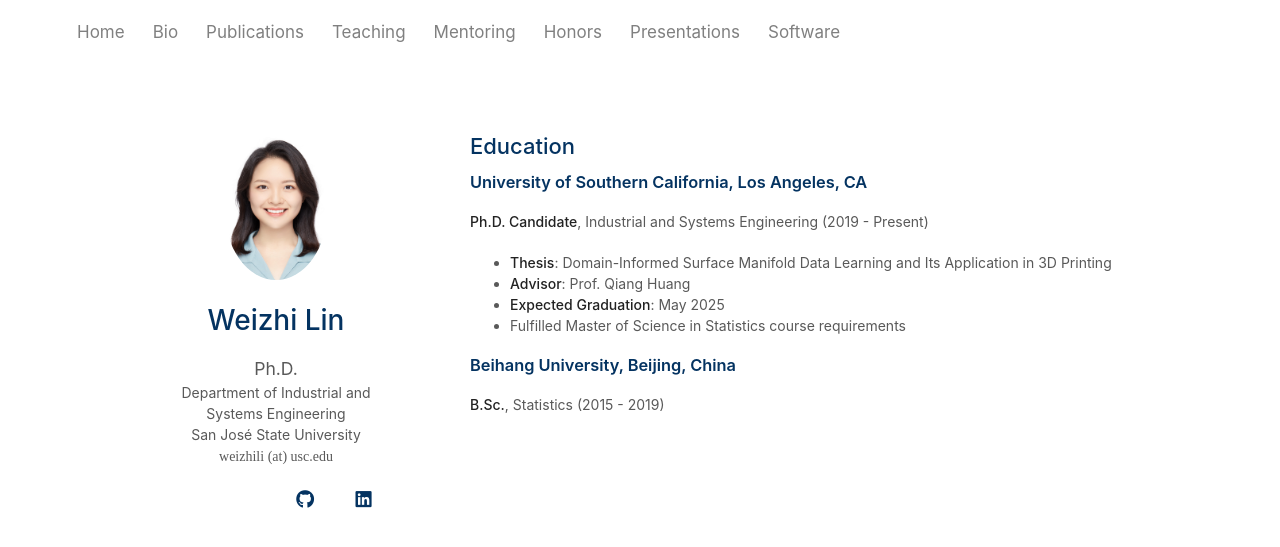
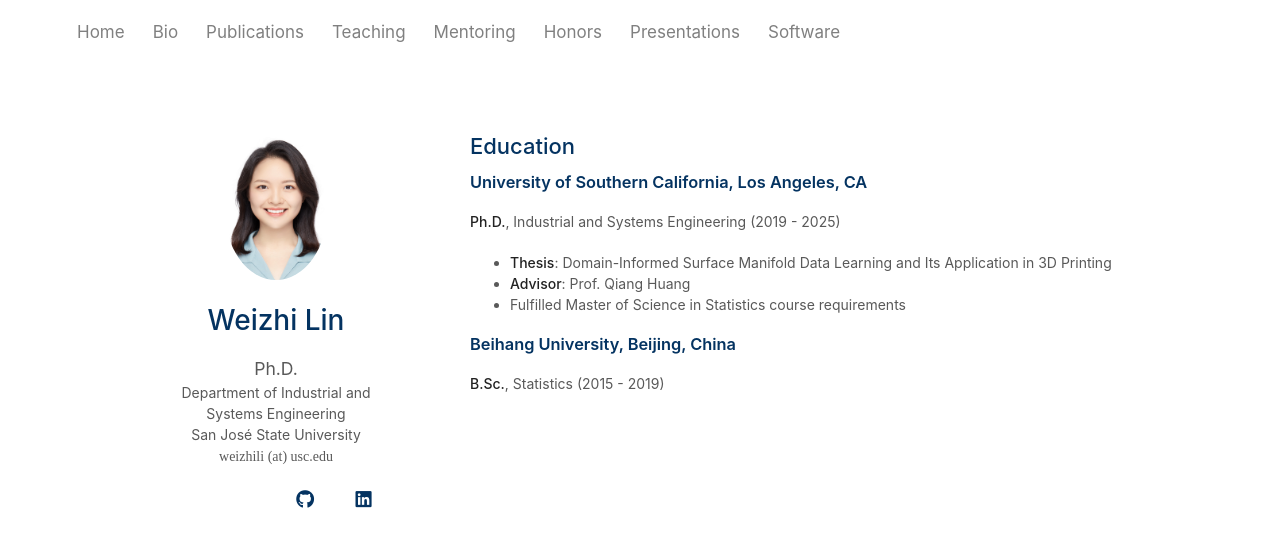
Before and after one commit to weizhi-lin/weizhi-lin.github.io, a Jekyll site: the page built from bio.md, in a window 1280 px wide. Shown: the top 547 px of the page. Built offline with Jekyll 4.4.1, drawn with Linux system fonts in a browser that asks for light colours; a style sheet for code colours, icons or effects is not loaded.

Commit message:
Update bio.md

```diff
--- a/_includes/bio.md
+++ b/_includes/bio.md
@@ -6,10 +6,9 @@
 
 
 ### University of Southern California, Los Angeles, CA
-**Ph.D. Candidate**, Industrial and Systems Engineering (2019 - Present)
+**Ph.D.**, Industrial and Systems Engineering (2019 - 2025)
   - **Thesis**: Domain-Informed Surface Manifold Data Learning and Its Application in 3D Printing
   - **Advisor**: Prof. Qiang Huang
-  - **Expected Graduation**: May 2025
   - Fulfilled Master of Science in Statistics course requirements
 
 ### Beihang University, Beijing, China
```
